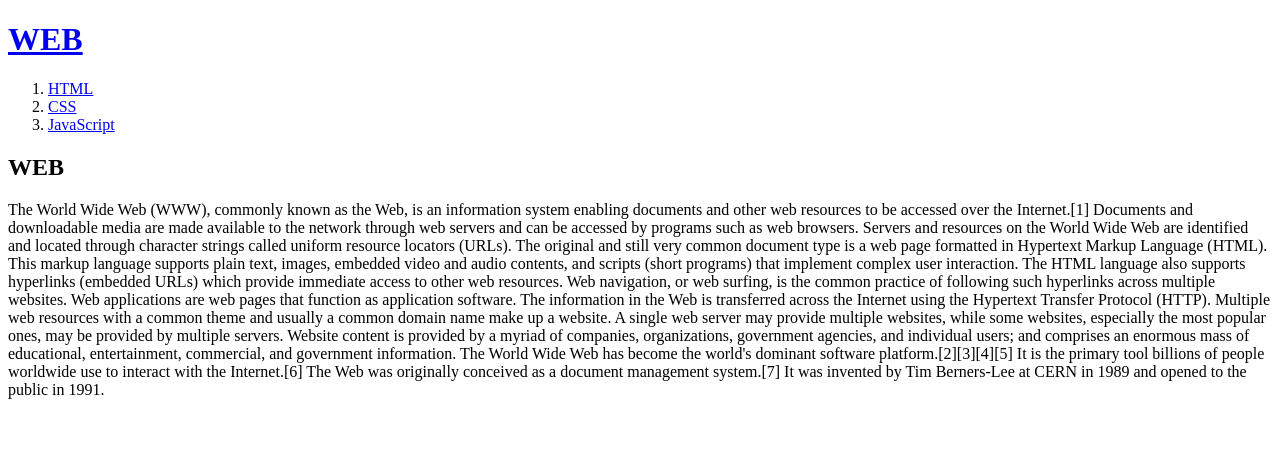
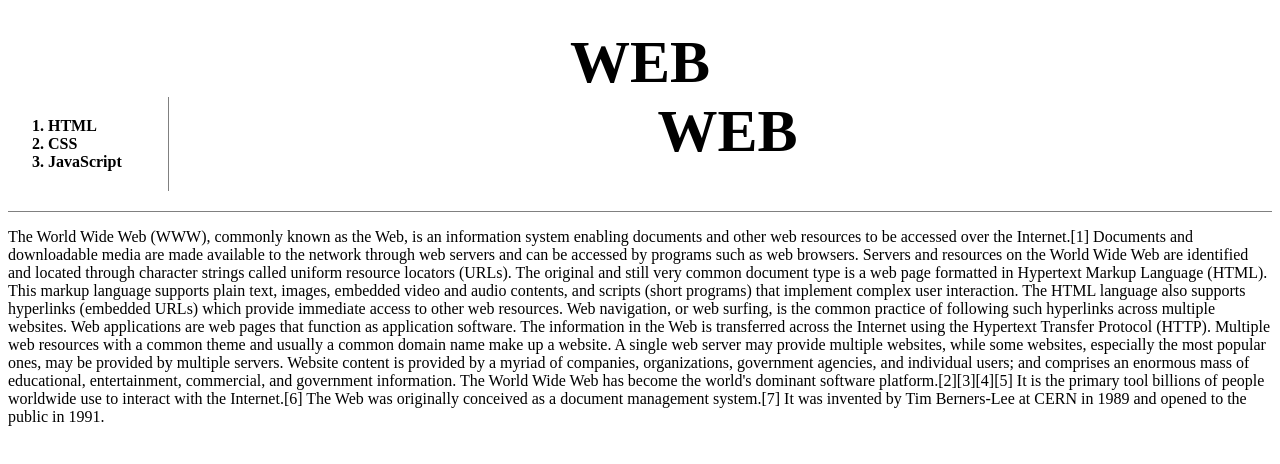
Before and after one commit to DevHyungJun/my-first-web-site, a plain HTML site: page index.html in a window 1280 px wide. Drawn offline with Linux system fonts and the light colour scheme; a script that the page names is missing.

Commit message:
index수정전 백업용 파일

```diff
--- a/1.html
+++ b/1.html
@@ -3,14 +3,59 @@
 <head>
 <title>WEB1 - HTML</title>
 <meta charset="utf8">
+<style>
+body{
+  margin:0px;
+}
+a {
+color : black;
+text-decoration: none;
+}
+ol {
+  border-right:1px solid gray;
+  width:100px;
+  margin:0px;
+  padding:20px;
+ }
+h1 {
+font-size:60px;
+text-align: center;
+border-bottom:1px solid gray;
+margin:0px;
+padding:20px;
+}
+  #grid{
+   display:grid;
+   grid-template-columns: 150px 1fr;
+}
+3#grid ol{
+  padding-left: 33px;
+}
+#grid #article{
+  padding-left: 25px;
+}
+
+</style>
+<script async src="https://www.googletagmanager.com/gtag/js?id=G-7BXLYGWDVQ"></script>
+<script>
+window.dataLayer = window.dataLayer || [];
+function gtag(){dataLayer.push(arguments);}
+gtag('js', new Date());
+
+gtag('config', 'G-7BXLYGWDVQ');
+</script>
+
 </head>
 <body>
 <h1><a href="index.html">WEB</a></h1>
+<div id="grid">
  <ol>
-  <li><a href="1.html">HTML</a></li>
+<li><a href="1.html"
+style="color:red;text-decoration:underline">HTML</a></li>
 <li><a href="2.html">CSS</a></li>
 <li><a href="3.html">JavaScript</a></li>
 </ol>
+<div id="ARTICLE">
 <h2>HTML</h2>
 <p><a href="https://www.w3.org/TR/2011/WD-html5-20110405/"
 target="_blank" title="html5
@@ -25,7 +70,7 @@
 page semantically and originally
 included cues for the appearance of the
 document.
-  <img src="coding.jpg" width="100%">
+<img src="coding.jpg" width="1000px"
 </p><p style="margin-top:45px">HTML elements are the building blocks of
 HTML pages. with HTML constructs, images
 and other object, such as interactive
@@ -38,6 +83,8 @@
 delineated by tags, written using angle
 brackets.
 </P>
+</div>
+</div>
 <p>
 <div id="disqus_thread"></div>
 <script>
--- a/index.html
+++ b/index.html
@@ -3,14 +3,63 @@
 <head>
 <title>WEB1 - welcome</title>
 <meta charset="utf8">
+<!-- Google tag (gtag.js) -->
+<style>
+a {
+color:black;
+text-decoration: none;
+}
+ h1 {
+font-size:60px;
+text-align: center;
+  }
+  ol {
+  font-size: medium;
+  text-align:left;
+  }
+  h1 {
+  font-size:60px;
+  text-align: center;
+ border-bottom:1px solid gray;
+ margin:0px;
+ padding:20px;
+ }
+ ol {
+   border-right: 1px solid gray;
+   width:100px;
+   margin:0px;
+   padding:20px;
+ }
+   #grid{
+    display:grid;
+    grid-template-columns: 150px 1fr;
+ }
+ 3#grid ol{
+   padding-left: 33px;
+ }
+ #grid #article{
+   padding-left: 25px;
+ }
+</style>
+<script async src="https://www.googletagmanager.com/gtag/js?id=G-7BXLYGWDVQ"></script>
+<script>
+  window.dataLayer = window.dataLayer || [];
+  function gtag(){dataLayer.push(arguments);}
+  gtag('js', new Date());
+
+  gtag('config', 'G-7BXLYGWDVQ');
+</script>
+
 </head>
 <body>
-<h1><a href="index.html">WEB</a></h1>
+<h1><a href="index.html"style=color:black;"text-decoration:underline">WEB</a></li>
+    <div id="grid">
  <ol>
     <li><a href="1.html">HTML</a></li>
     <li><a href="2.html">CSS</a></li>
     <li><a href="3.html">JavaScript</a></li>
 </ol>
+<div id="article"
 <h2>WEB</h2>
 <p>   The World Wide Web (WWW), commonly known as the Web, is an information system
       enabling documents and other web resources to be accessed over the Internet.[1]
@@ -35,6 +84,8 @@
       The Web was originally conceived as a document management system.[7] It was invented by Tim Berners-Lee
       at CERN in 1989 and opened to the public in 1991.
 </P>
+</div>
+</div>
 <p>
   <div id="disqus_thread"></div>
   <script>
```
Also changed, not shown: 2.html (+47 -1 lines), 3.html (+34 -1 lines), box.html (added, +11 -0 lines), grid.html (added, +23 -0 lines). Lines whose indentation alone changed are shown as unchanged.
